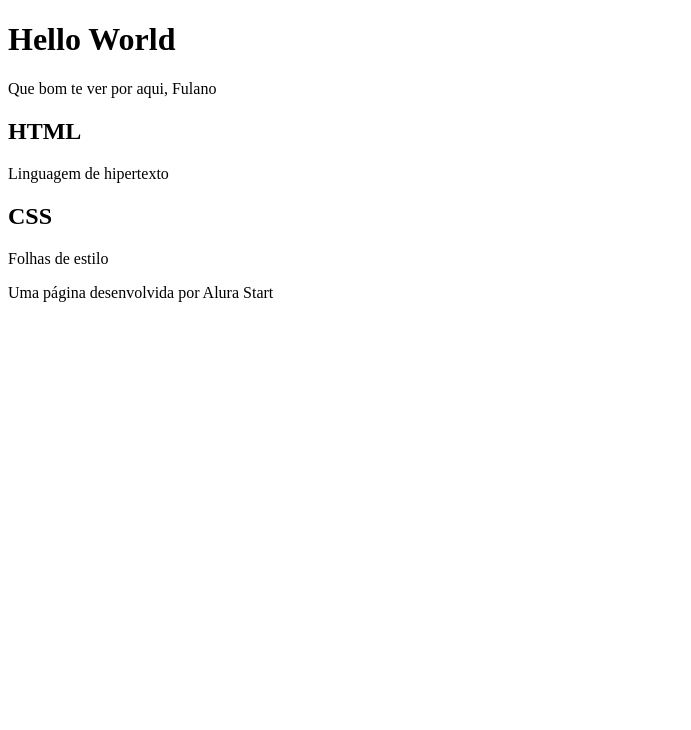
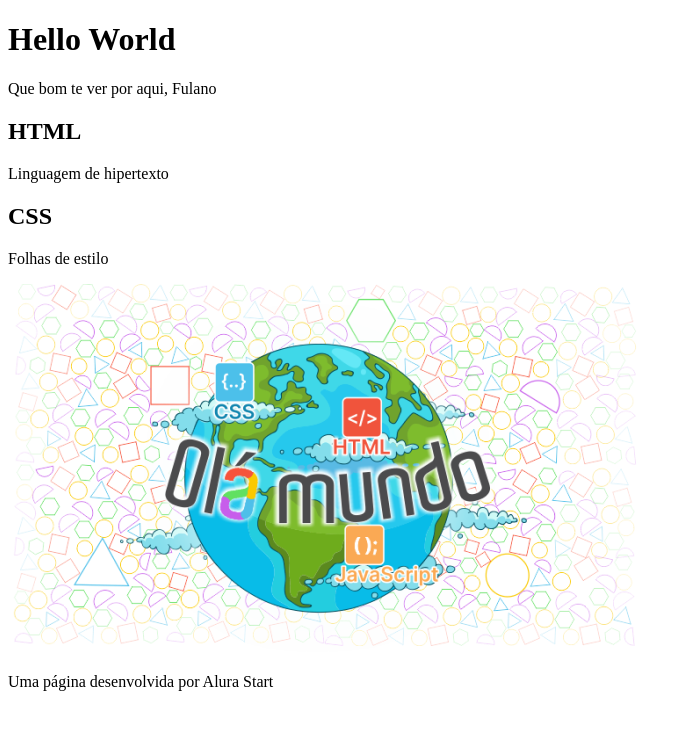
Before and after one commit to Eduardavg/Forma-o, a plain HTML site: page index.html in a window 1280 px wide. Shown: the whole page, without its empty margins (0-691 px from the left). Drawn offline with Linux system fonts and the light colour scheme.

Commit message:
Finalizando HTML

```diff
--- a/index.html
+++ b/index.html
@@ -19,6 +19,7 @@
         <h2> CSS </h2>
         <p> Folhas de estilo </p>
 
+        <img src="imagem/Olá Mundo.png" alt="Imagem colorida em fundo branco, com o globo terretre desenhado ">
     </section>
 
     <footer>
```
Also changed, not shown: imagem/Olá Mundo.png (added).
